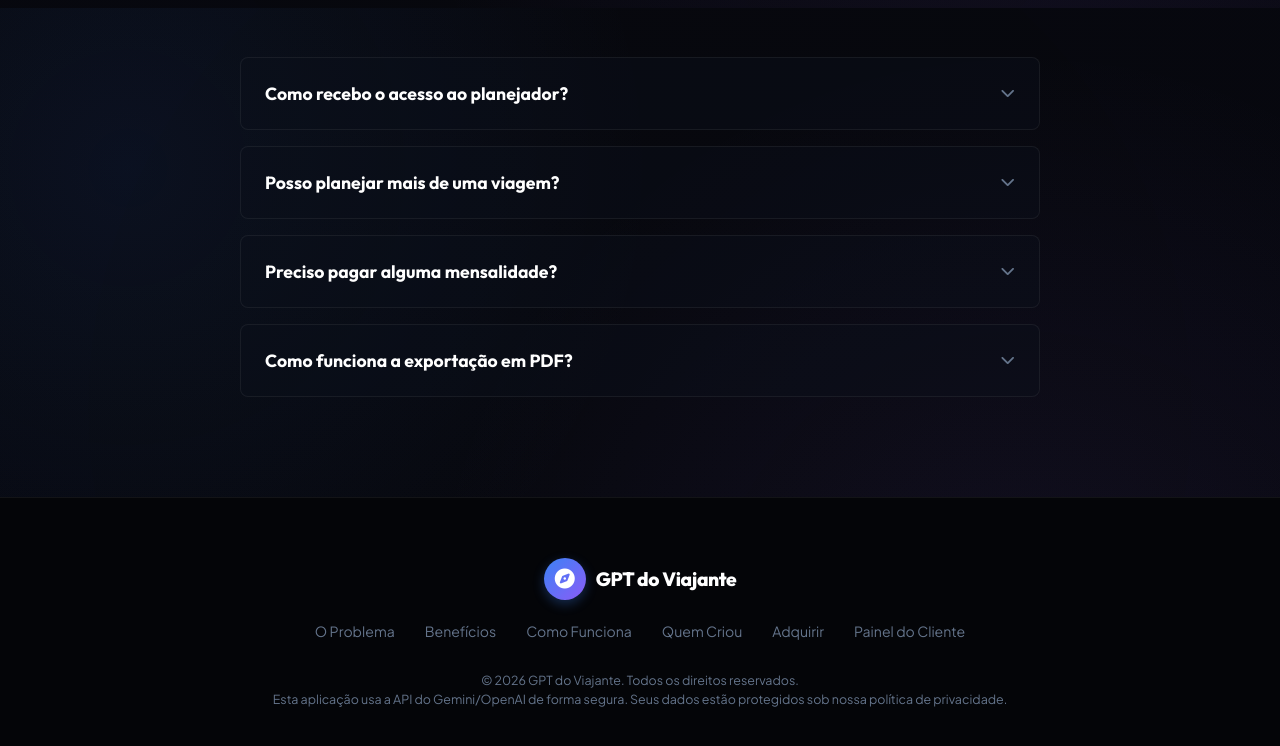
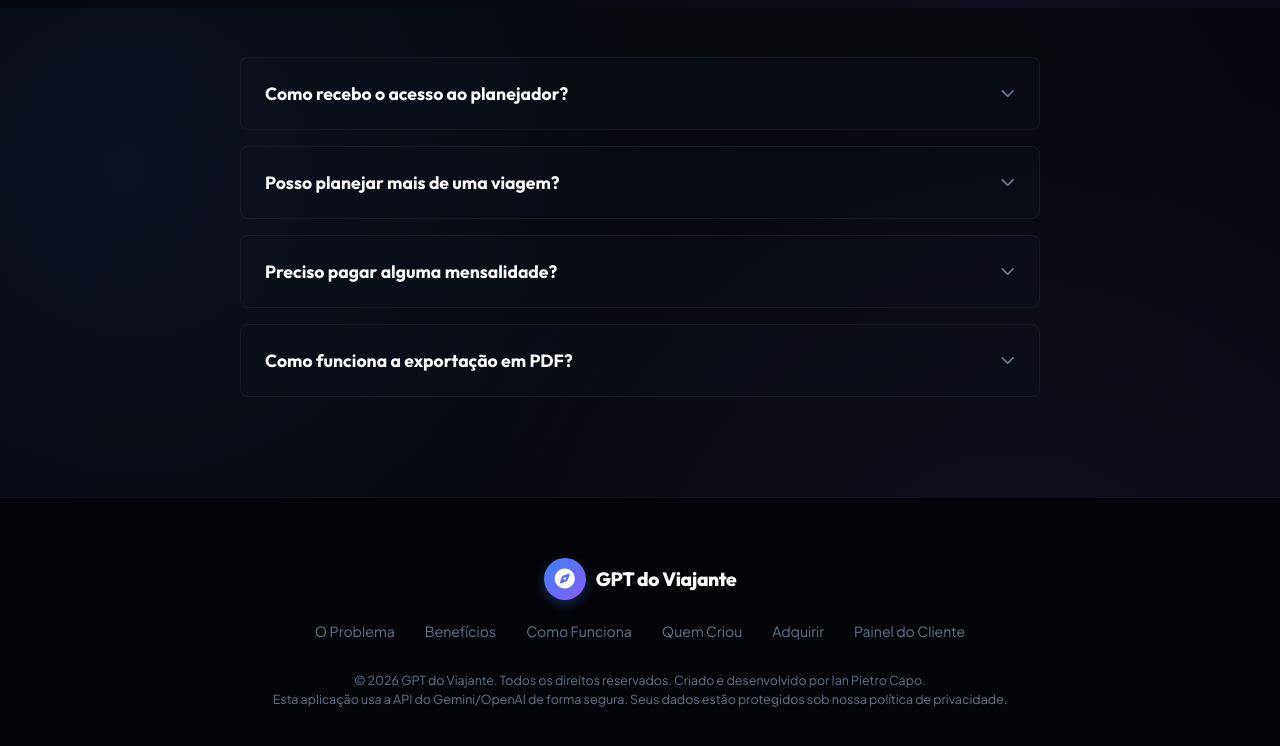
Before and after one commit to ianpietro/gptdoviajante, a website: page index.html in a window 1280 px wide. Shown: the part 6392-7138 px from the top of the page. Drawn offline with Linux system fonts and the light colour scheme.

Commit message:
copy: add developer credits to footer

```diff
--- a/index.html
+++ b/index.html
@@ -531,7 +531,7 @@
       </ul>
 
       <p class="footer-copy">
-        &copy; 2026 GPT do Viajante. Todos os direitos reservados.<br>
+        &copy; 2026 GPT do Viajante. Todos os direitos reservados. Criado e desenvolvido por Ian Pietro Capo.<br>
         Esta aplicação usa a API do Gemini/OpenAI de forma segura. Seus dados estão protegidos sob nossa política de privacidade.
       </p>
     </div>
```
